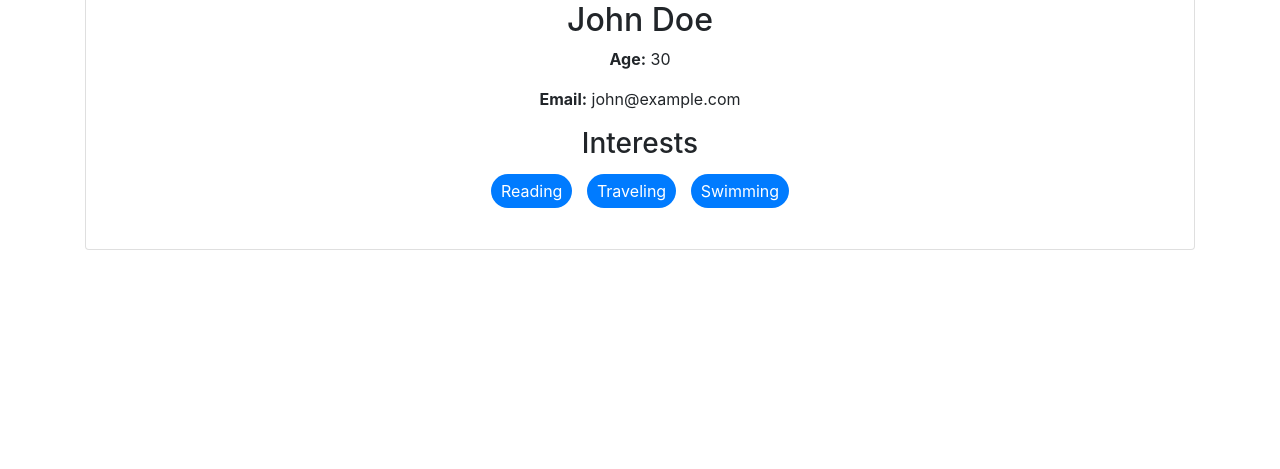
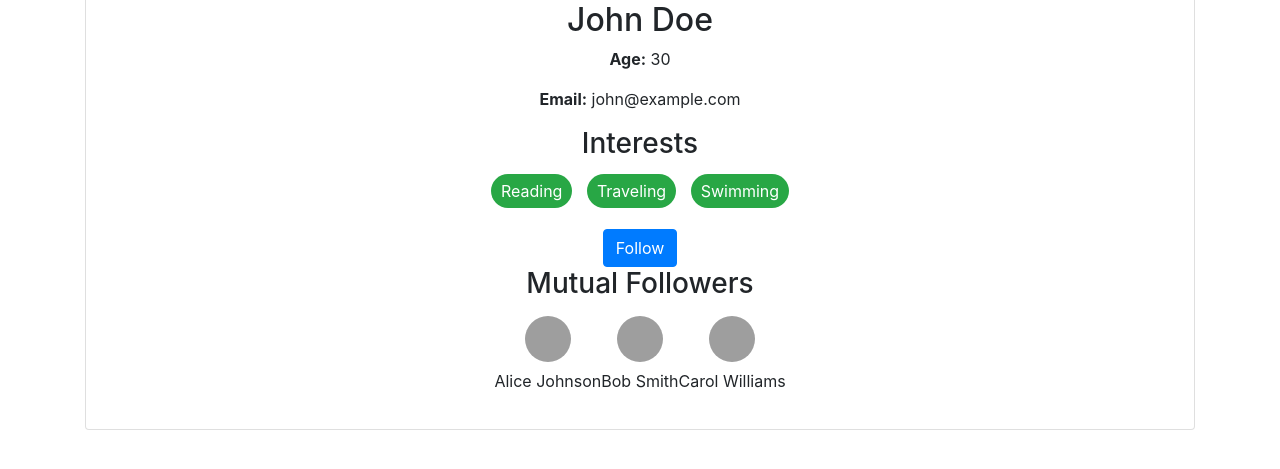
Before and after one commit to Yashwanth-KVS/EnviroChat---A-platform-to-share-ideas-to-help-achieve-sustainability, a Django app: page /myapp/details/1/ in a window 1280 px wide. Shown: the part 295-764 px from the top of the page. Run offline with Django 5.2, Linux system fonts and the light colour scheme; some libraries are stand-ins or nearby versions; grey boxes are pictures that could not be loaded.

Commit message:
added mutual followers

```diff
--- a/myapp/Templates/details.html
+++ b/myapp/Templates/details.html
@@ -19,13 +19,20 @@
             margin-top: -75px;
             border: 5px solid #fff;
         }
+        .mutual-follower-photo {
+            width: 50px;
+            height: 50px;
+            border-radius: 50%;
+            margin: 5px;
+            border: 2px solid #fff;
+        }
         .interests {
             list-style-type: none;
             padding: 0;
         }
         .interests li {
             display: inline-block;
-            background-color: #007bff;
+            background-color: #28a745; /* Green color */
             color: white;
             padding: 5px 10px;
             margin: 5px;
@@ -48,6 +55,20 @@
                         <li>{{ interest }}</li>
                     {% endfor %}
                 </ul>
+                <form action="{% url 'myapp:follow_member' %}" method="post">
+                    {% csrf_token %}
+                    <input type="hidden" name="member_id" value="{{ member.id }}">
+                    <input type="submit" value="Follow" class="btn btn-primary">
+                </form>
+                <h3>Mutual Followers</h3>
+                <div class="d-flex justify-content-center">
+                    {% for follower in mutual_followers %}
+                        <div class="text-center">
+                            <img src="{{ follower.profile_pic }}" alt="Mutual Follower" class="mutual-follower-photo">
+                            <p>{{ follower.name }}</p>
+                        </div>
+                    {% endfor %}
+                </div>
             </div>
         </div>
     </div>
--- a/myapp/urls.py
+++ b/myapp/urls.py
@@ -1,9 +1,11 @@
 from django.urls import path
 from myapp import views
+app_name = 'myapp'
 
 urlpatterns = [
     path('register/', views.register, name='register'),
     path('login/', views.user_login, name='login'),
     path('search/', views.search_members, name='search_members'),
     path('details/<int:member_id>/', views.member_details, name='member_details'),
-]
+    path('follow/', views.follow_member, name='follow_member'),
+    ]
--- a/myapp/views.py
+++ b/myapp/views.py
@@ -40,14 +40,15 @@ def user_login(request):
 
 
 # Create your views here.
-def followers(request, latest_tweets=None):
-    follow_request = followers.objects.filter(STATUS_CHOICES=1)
-    context = {'latest_tweets': latest_tweets}
-    return render(request, 'myapp/templates/myapp/tweet.html', context)
+# views.py
+from django.shortcuts import render, redirect
 
+# views.py
+# views.py
+from django.shortcuts import render, redirect
 
-
-
+# views.py
+from django.shortcuts import render, redirect
 
 
 def search_members(request):
@@ -58,23 +59,56 @@ def search_members(request):
         results = [{'id': member.user_id, 'name': member.first_name} for member in members]
     else:
         results = [
-            {'id': 1, 'name': 'John Doe'},
-            {'id': 2, 'name': 'Jane Smith'},
-            {'id': 3, 'name': 'Michael Johnson'},
+            {'id': 1, 'name': 'Michael Johnson'},
+            {'id': 2, 'name': 'John Doe'},
+            {'id': 3, 'name': 'Jane Smith'},
             {'id': 4, 'name': 'Emily Davis'},
             {'id': 5, 'name': 'David Brown'},
         ]
     return render(request, 'search.html', {'results': results, 'query': query})
 
+
 def member_details(request, member_id):
     # Static data for demonstration
     member_data = {
-        1: {'name': 'John Doe', 'age': 30, 'email': 'john@example.com', 'profile_pic': 'https://randomuser.me/api/portraits/men/1.jpg', 'cover_pic': 'https://images.unsplash.com/photo-1506748686214-e9df14d4d9d0', 'interests': ['Reading', 'Traveling', 'Swimming']},
-        2: {'name': 'Jane Smith', 'age': 25, 'email': 'jane@example.com', 'profile_pic': 'https://randomuser.me/api/portraits/women/2.jpg', 'cover_pic': 'https://images.unsplash.com/photo-1513836279014-a89f7a76ae86', 'interests': ['Cooking', 'Hiking', 'Gardening']},
-        3: {'name': 'Michael Johnson', 'age': 28, 'email': 'michael@example.com', 'profile_pic': 'https://randomuser.me/api/portraits/men/3.jpg', 'cover_pic': 'https://images.unsplash.com/photo-1506748686214-e9df14d4d9d0', 'interests': ['Cycling', 'Photography', 'Gaming']},
-        4: {'name': 'Emily Davis', 'age': 22, 'email': 'emily@example.com', 'profile_pic': 'https://randomuser.me/api/portraits/women/4.jpg', 'cover_pic': 'https://images.unsplash.com/photo-1513836279014-a89f7a76ae86', 'interests': ['Painting', 'Running', 'Yoga']},
-        5: {'name': 'David Brown', 'age': 35, 'email': 'david@example.com', 'profile_pic': 'https://randomuser.me/api/portraits/men/5.jpg', 'cover_pic': 'https://images.unsplash.com/photo-1506748686214-e9df14d4d9d0', 'interests': ['Writing', 'Fishing', 'Golfing']},
+        1: {'name': 'John Doe', 'age': 30, 'email': 'john@example.com',
+            'profile_pic': 'https://randomuser.me/api/portraits/men/1.jpg',
+            'cover_pic': 'https://images.unsplash.com/photo-1506748686214-e9df14d4d9d0',
+            'interests': ['Reading', 'Traveling', 'Swimming']},
+        2: {'name': 'Jane Smith', 'age': 25, 'email': 'jane@example.com',
+            'profile_pic': 'https://randomuser.me/api/portraits/women/2.jpg',
+            'cover_pic': 'https://images.unsplash.com/photo-1513836279014-a89f7a76ae86',
+            'interests': ['Cooking', 'Hiking', 'Gardening']},
+        3: {'name': 'Michael Johnson', 'age': 28, 'email': 'michael@example.com',
+            'profile_pic': 'https://randomuser.me/api/portraits/men/3.jpg',
+            'cover_pic': 'https://images.unsplash.com/photo-1506748686214-e9df14d4d9d0',
+            'interests': ['Cycling', 'Photography', 'Gaming']},
+        4: {'name': 'Emily Davis', 'age': 22, 'email': 'emily@example.com',
+            'profile_pic': 'https://randomuser.me/api/portraits/women/4.jpg',
+            'cover_pic': 'https://images.unsplash.com/photo-1513836279014-a89f7a76ae86',
+            'interests': ['Painting', 'Running', 'Yoga']},
+        5: {'name': 'David Brown', 'age': 35, 'email': 'david@example.com',
+            'profile_pic': 'https://randomuser.me/api/portraits/men/5.jpg',
+            'cover_pic': 'https://images.unsplash.com/photo-1506748686214-e9df14d4d9d0',
+            'interests': ['Writing', 'Fishing', 'Golfing']},
     }
 
-    member = member_data.get(member_id, {'name': 'Unknown', 'age': 'Unknown', 'email': 'Unknown', 'profile_pic': 'https://via.placeholder.com/150', 'cover_pic': 'https://via.placeholder.com/800x200', 'interests': []})
-    return render(request, 'details.html', {'member': member})
+    mutual_followers = [
+        {'name': 'Alice Johnson', 'profile_pic': 'https://randomuser.me/api/portraits/women/5.jpg'},
+        {'name': 'Bob Smith', 'profile_pic': 'https://randomuser.me/api/portraits/men/6.jpg'},
+        {'name': 'Carol Williams', 'profile_pic': 'https://randomuser.me/api/portraits/women/6.jpg'},
+    ]
+
+    member = member_data.get(member_id, {'name': 'Unknown', 'age': 'Unknown', 'email': 'Unknown',
+                                         'profile_pic': 'https://via.placeholder.com/150',
+                                         'cover_pic': 'https://via.placeholder.com/800x200', 'interests': []})
+    return render(request, 'details.html', {'member': member, 'mutual_followers': mutual_followers})
+
+
+def follow_member(request):
+    if request.method == 'POST':
+        # Handle the follow logic here
+        print(f"Followed member with id: {request.POST['member_id']}")
+        return redirect('myapp:member_details',
+                        member_id=request.POST['member_id'])  # Redirect back to the details page
+    return redirect('myapp:search_members')
```
Also changed, not shown: myapp/Templates/search.html (+63 -14 lines).
